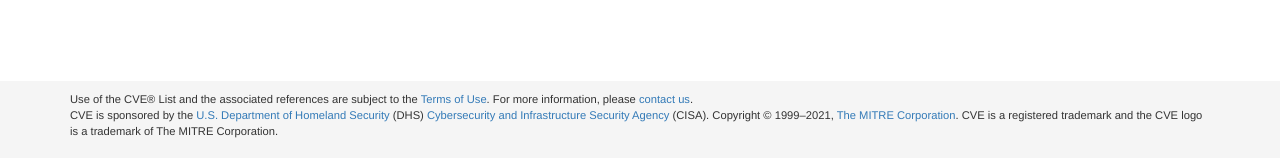
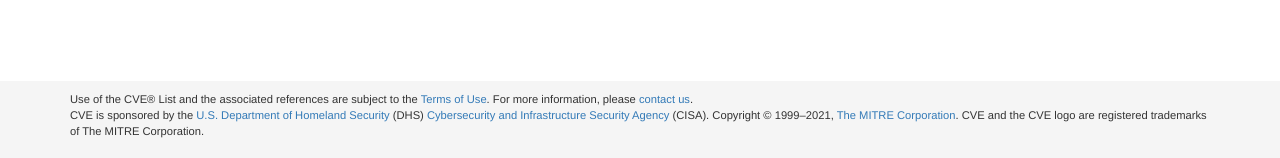
Before and after one commit to CVEProject/cveproject.github.io, a Jekyll site: the page built from index.md, in a window 1280 px wide. Shown: the part 739-897 px from the top of the page. Built offline with Jekyll 4.4.1, drawn with Linux system fonts in a browser that asks for light colours; nearby versions of some CDN libraries.

Commit message:
Update footer logo trademark statement

```diff
--- a/_includes/footer.html
+++ b/_includes/footer.html
@@ -7,7 +7,7 @@
       <a href="{{ site.baseurl }}/docs/terms.html">Terms of Use</a>.
       For more information, please <a href="https://cve.mitre.org/about/contactus.html" target="_blank">contact us</a>. <br />
 
-      CVE is sponsored by the <a href="https://www.dhs.gov/" target="_blank">U.S. Department of Homeland Security</a> (DHS) <a href="https://www.dhs.gov/cisa/cybersecurity-division/" target="_blank">Cybersecurity and Infrastructure Security Agency</a> (CISA). Copyright © 1999–2021, <a href="https://www.mitre.org/" target="_blank">The MITRE Corporation</a>. CVE is a registered trademark and the CVE logo is a trademark of The MITRE Corporation.
+      CVE is sponsored by the <a href="https://www.dhs.gov/" target="_blank">U.S. Department of Homeland Security</a> (DHS) <a href="https://www.dhs.gov/cisa/cybersecurity-division/" target="_blank">Cybersecurity and Infrastructure Security Agency</a> (CISA). Copyright © 1999–2021, <a href="https://www.mitre.org/" target="_blank">The MITRE Corporation</a>. CVE and the CVE logo are registered trademarks of The MITRE Corporation.
     </p>
   </div>
 
```
